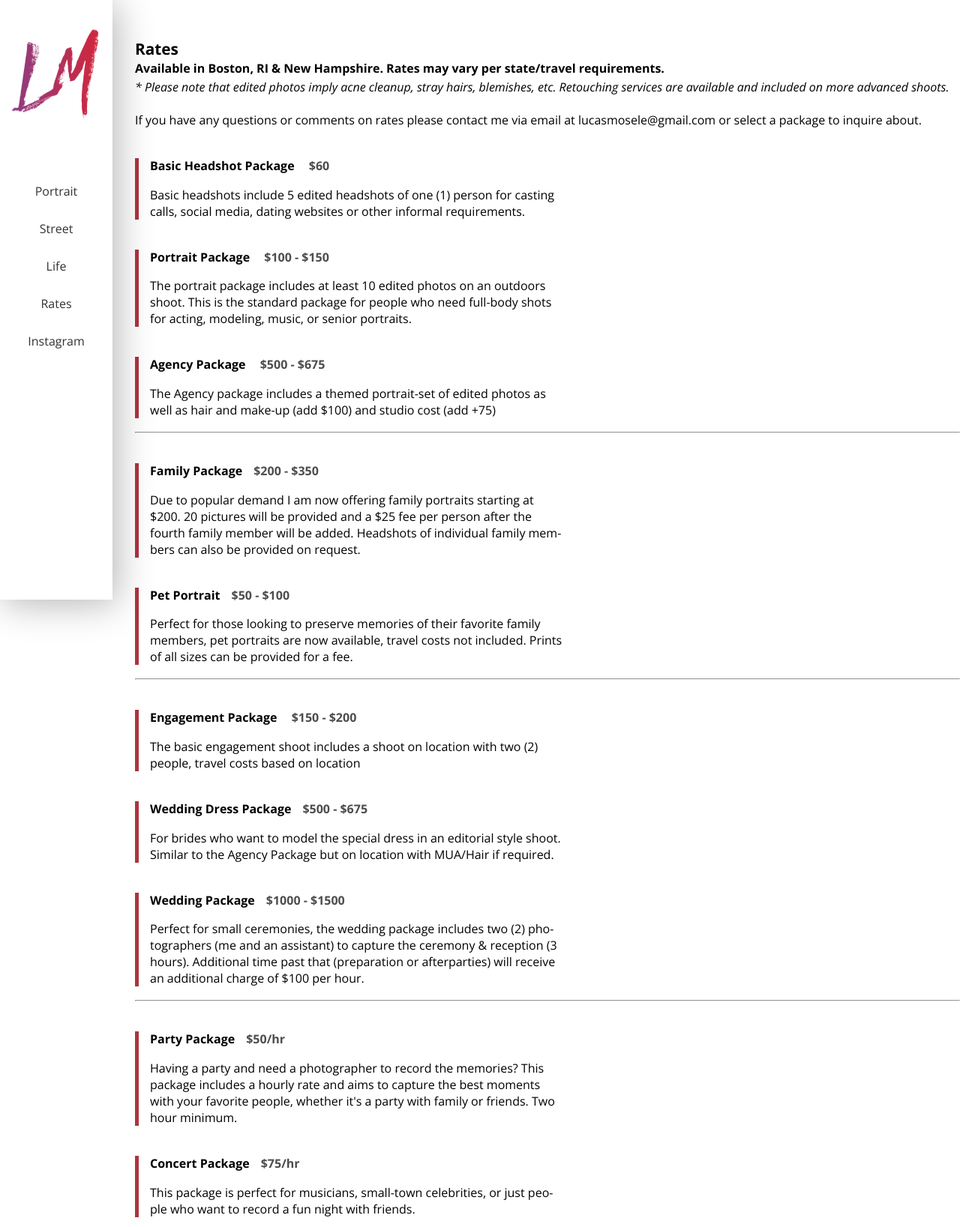
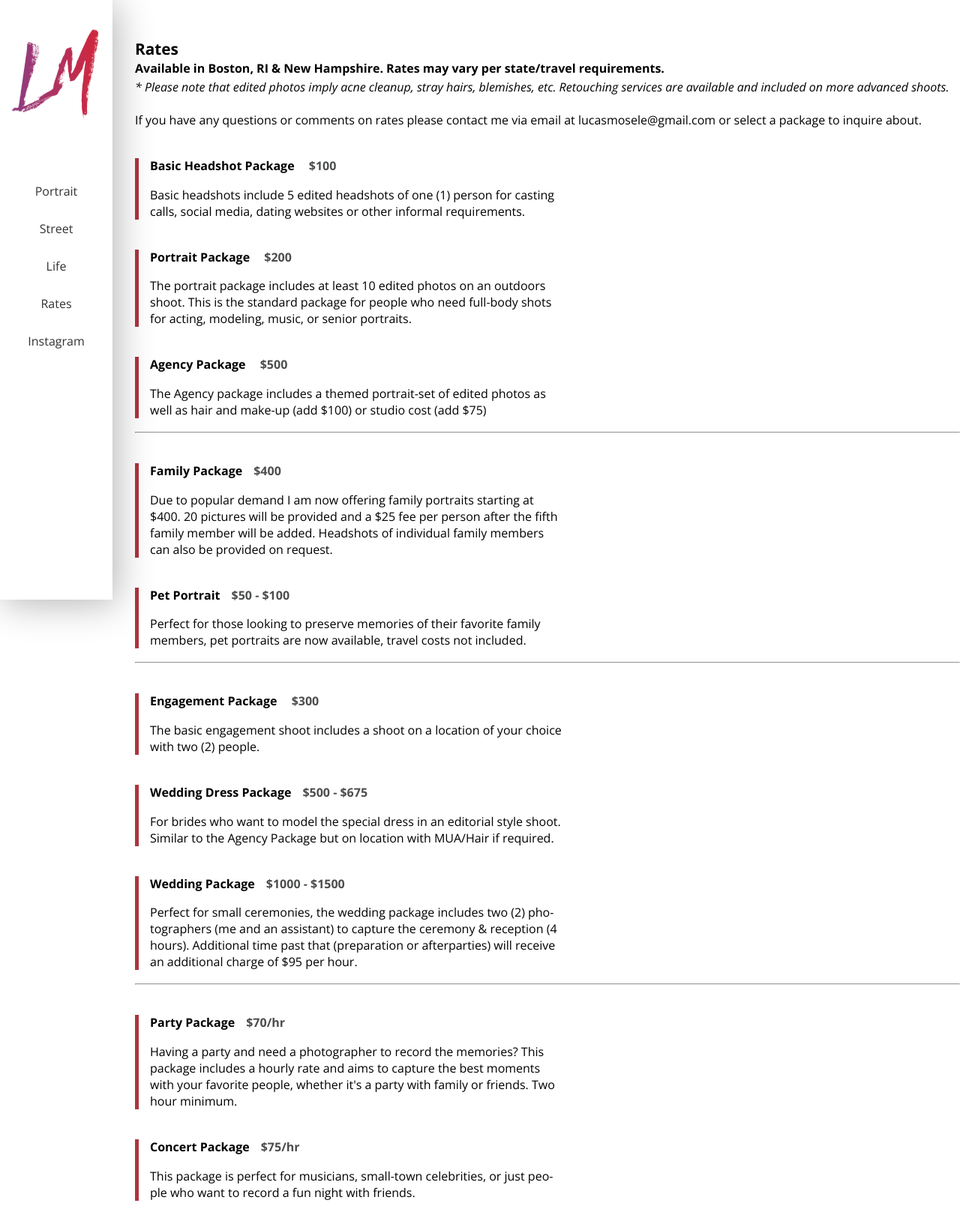
Before and after one commit to lmosele/newport, a PHP site: page /photography/rates.php in a window 1280 px wide. Shown: the top 1637 px of the page at 75% size. After the commit the page ends 1602 px from the top, so only its background shows below. Run offline with PHP 8.4, Linux system fonts and the light colour scheme.

Commit message:
update rates

```diff
--- a/photography/rates.php
+++ b/photography/rates.php
@@ -13,37 +13,37 @@
         <p>If you have any questions or comments on rates please contact me via email at lucasmosele@gmail.com or select a package to inquire about.</p>
 
         <a class="rate" href="mailto:lucasmosele@gmail.com?subject=Basic Headshot Package">
-          <h3>Basic Headshot Package <span class="price" title="price">$60</span></h3>
+          <h3>Basic Headshot Package <span class="price" title="price">$100</span></h3>
           <p>Basic headshots include 5 edited headshots of one (1) person for casting calls, social media, dating websites or other informal requirements.</p>
         </a>
 
         <a class="rate" href="mailto:lucasmosele@gmail.com?subject=Portrait Package">
-          <h3>Portrait Package <span class="price" title="price">$100 - $150</span></h3>
+          <h3>Portrait Package <span class="price" title="price">$200</span></h3>
           <p>The portrait package includes at least 10 edited photos on an outdoors shoot. This is the standard package for people who need full-body shots for acting, modeling, music, or senior portraits. </p>
         </a>
 
         <a class="rate" href="mailto:lucasmosele@gmail.com?subject=Agency Package">
-          <h3>Agency Package <span class="price" title="price">$500 - $675</span></h3>
-          <p>The Agency package includes a themed portrait-set of edited photos as well as hair and make-up (add $100) and studio cost (add +75) </p>
+          <h3>Agency Package <span class="price" title="price">$500</span></h3>
+          <p>The Agency package includes a themed portrait-set of edited photos as well as hair and make-up (add $100) or studio cost (add $75) </p>
         </a>
 
         <hr/>
 
         <a class="rate" href="mailto:lucasmosele@gmail.com?subject=Family Package">
-          <h3>Family Package<span class="price" title="price">$200 - $350</span></h3>
-          <p>Due to popular demand I am now offering family portraits starting at $200. 20 pictures will be provided and a $25 fee per person after the fourth family member will be added. Headshots of individual family members can also be provided on request.</p>
+          <h3>Family Package<span class="price" title="price">$400</span></h3>
+          <p>Due to popular demand I am now offering family portraits starting at $400. 20 pictures will be provided and a $25 fee per person after the fifth family member will be added. Headshots of individual family members can also be provided on request.</p>
         </a>
 
         <a class="rate" href="mailto:lucasmosele@gmail.com?subject=Pet Portrait">
           <h3>Pet Portrait<span class="price" title="price">$50 - $100</span></h3>
-          <p>Perfect for those looking to preserve memories of their favorite family members, pet portraits are now available, travel costs not included. Prints of all sizes can be provided for a fee.</p>
+          <p>Perfect for those looking to preserve memories of their favorite family members, pet portraits are now available, travel costs not included.</p>
         </a>
 
         <hr/>
 
         <a class="rate" href="mailto:lucasmosele@gmail.com?subject=Engagement Package">
-          <h3>Engagement Package <span class="price" title="price">$150 - $200</span></h3>
-          <p>The basic engagement shoot includes a shoot on location with two (2) people, travel costs based on location</p>
+          <h3>Engagement Package <span class="price" title="price">$300</span></h3>
+          <p>The basic engagement shoot includes a shoot on a location of your choice with two (2) people.</p>
         </a>
 
         <a class="rate" href="mailto:lucasmosele@gmail.com?subject=Wedding Dress Package">
@@ -53,13 +53,13 @@
 
         <a class="rate" href="mailto:lucasmosele@gmail.com?subject=Wedding Package">
           <h3>Wedding Package<span class="price" title="price">$1000 - $1500</span></h3>
-          <p>Perfect for small ceremonies, the wedding package includes two (2) photographers (me and an assistant) to capture the ceremony &amp; reception (3 hours). Additional time past that (preparation or afterparties) will receive an additional charge of $100 per hour. </p>
+          <p>Perfect for small ceremonies, the wedding package includes two (2) photographers (me and an assistant) to capture the ceremony &amp; reception (4 hours). Additional time past that (preparation or afterparties) will receive an additional charge of $95 per hour. </p>
         </a>
 
         <hr/>
 
         <a class="rate" href="mailto:lucasmosele@gmail.com?subject=Party Package">
-          <h3>Party Package<span class="price" title="price">$50/hr</span></h3>
+          <h3>Party Package<span class="price" title="price">$70/hr</span></h3>
           <p>Having a party and need a photographer to record the memories? This package includes a hourly rate and aims to capture the best moments with your favorite people, whether it's a party with family or friends. Two hour minimum.</p>
         </a>
 
```
Also changed, not shown: 1 other file.
